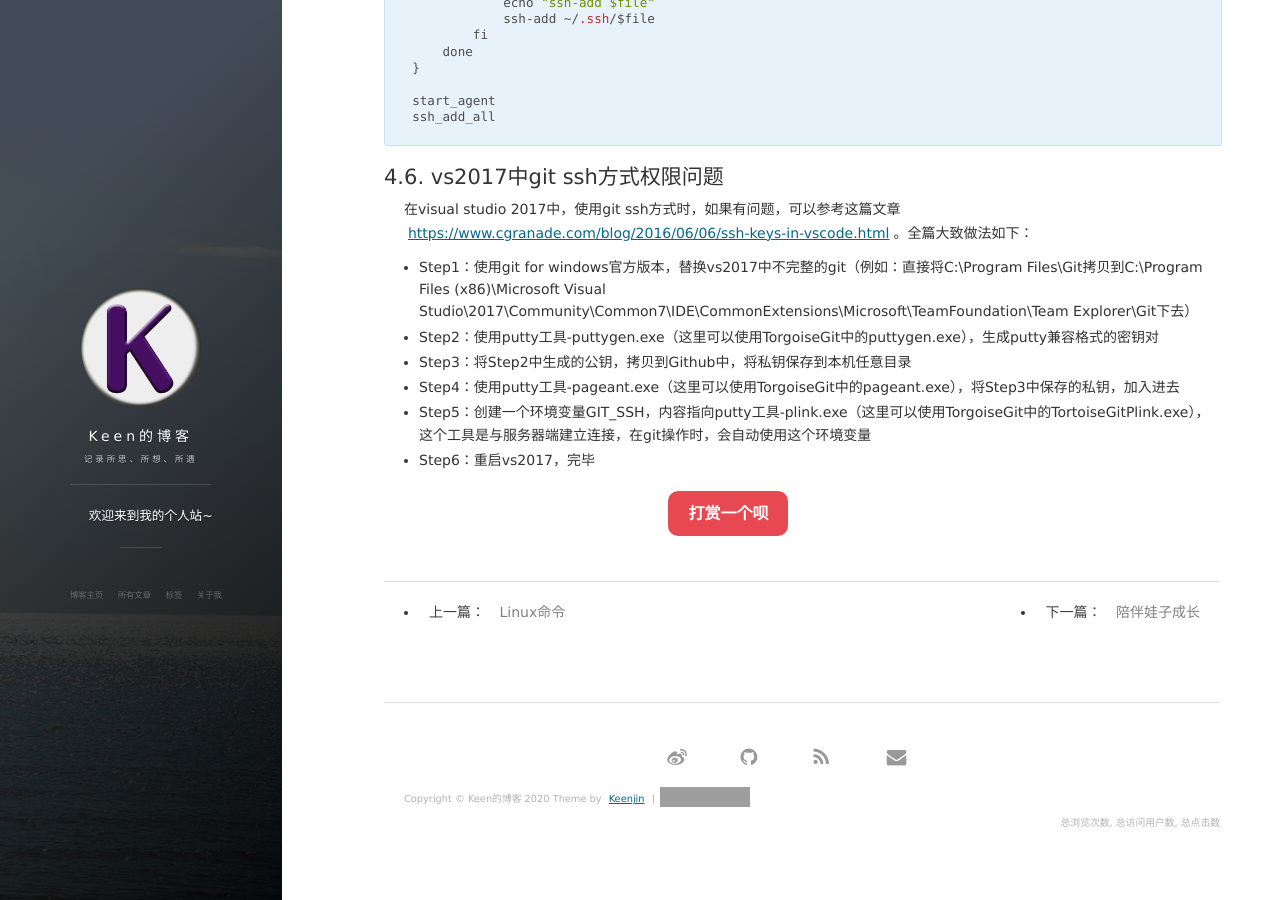
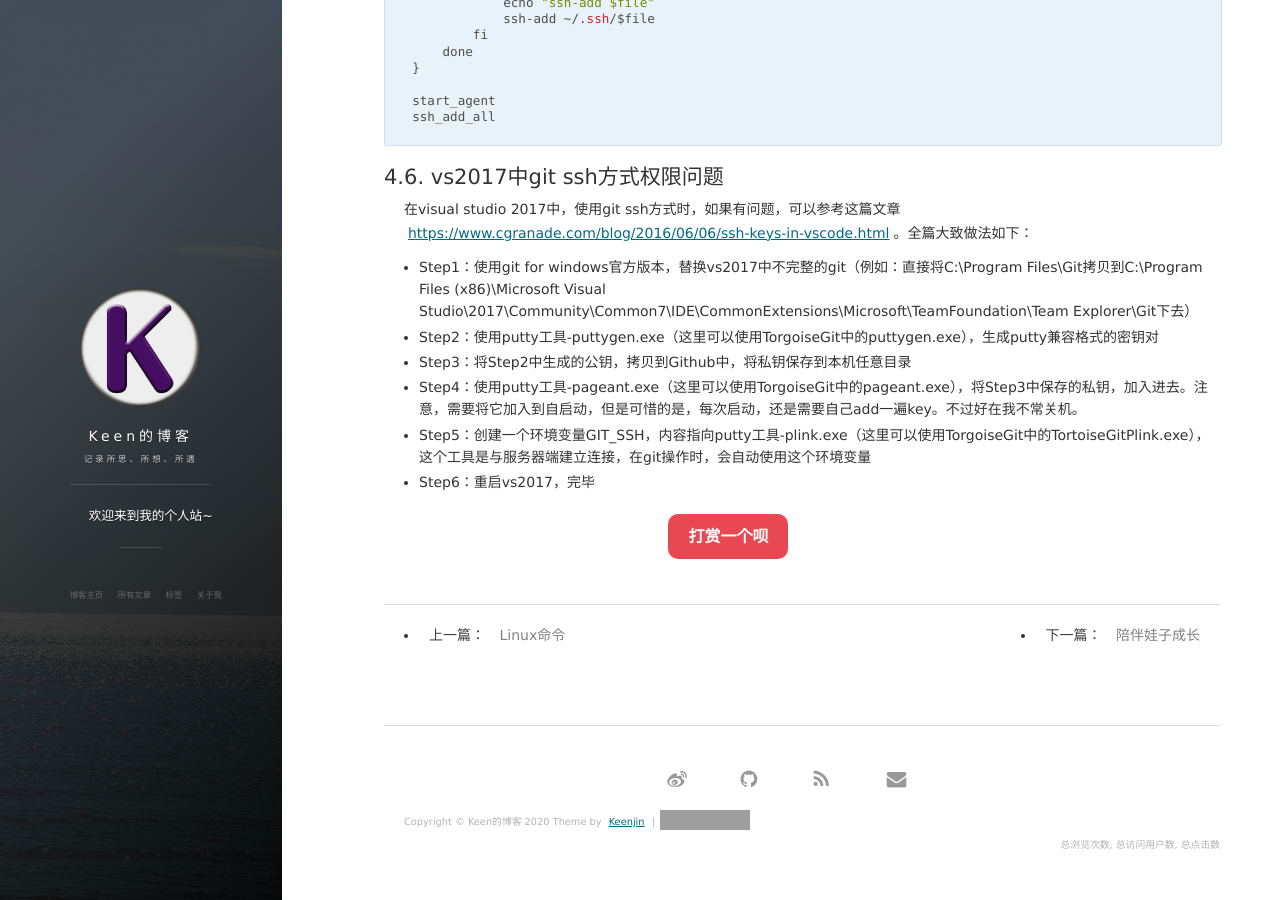
Before and after one commit to Keenjin/Keenjin.github.io, a Jekyll site: the page built from _posts/2019-03-27-ssh登录与操作.md, in a window 1280 px wide and 900 px high, scrolled down 6724 px. Built offline with Jekyll 4.4.1, drawn with Linux system fonts in a browser that asks for light colours; nearby versions of some CDN libraries; comment, search, counter and statistics services are not loaded; grey boxes are pictures that could not be loaded.

Commit message:
vs2017 git ssh验证问题

```diff
--- a/_posts/2019-03-27-ssh登录与操作.md
+++ b/_posts/2019-03-27-ssh登录与操作.md
@@ -287,6 +287,6 @@ ssh_add_all
 - Step1：使用git for windows官方版本，替换vs2017中不完整的git（例如：直接将C:\Program Files\Git拷贝到C:\Program Files (x86)\Microsoft Visual Studio\2017\Community\Common7\IDE\CommonExtensions\Microsoft\TeamFoundation\Team Explorer\Git下去）
 - Step2：使用putty工具-puttygen.exe（这里可以使用TorgoiseGit中的puttygen.exe），生成putty兼容格式的密钥对
 - Step3：将Step2中生成的公钥，拷贝到Github中，将私钥保存到本机任意目录
-- Step4：使用putty工具-pageant.exe（这里可以使用TorgoiseGit中的pageant.exe），将Step3中保存的私钥，加入进去
+- Step4：使用putty工具-pageant.exe（这里可以使用TorgoiseGit中的pageant.exe），将Step3中保存的私钥，加入进去。注意，需要将它加入到自启动，但是可惜的是，每次启动，还是需要自己add一遍key。不过好在我不常关机。
 - Step5：创建一个环境变量GIT_SSH，内容指向putty工具-plink.exe（这里可以使用TorgoiseGit中的TortoiseGitPlink.exe），这个工具是与服务器端建立连接，在git操作时，会自动使用这个环境变量
 - Step6：重启vs2017，完毕
```
